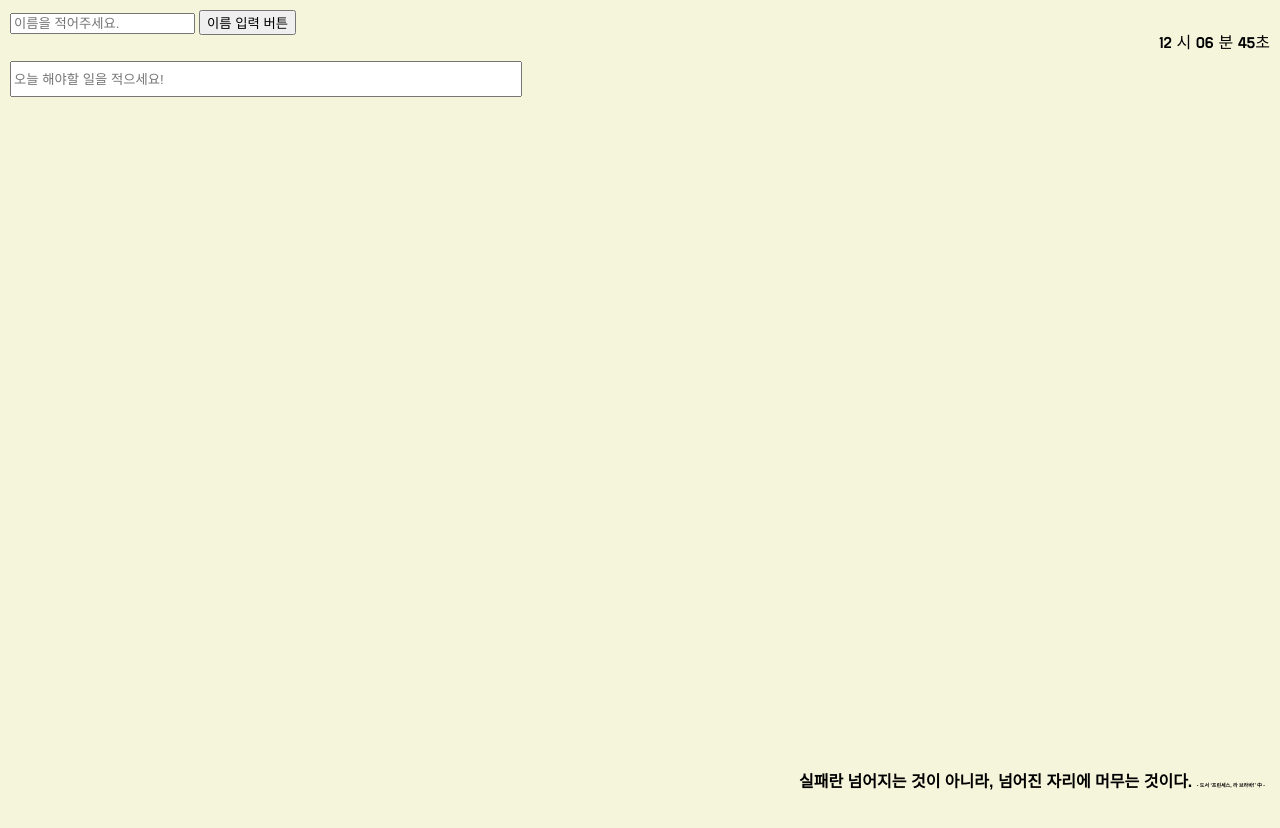
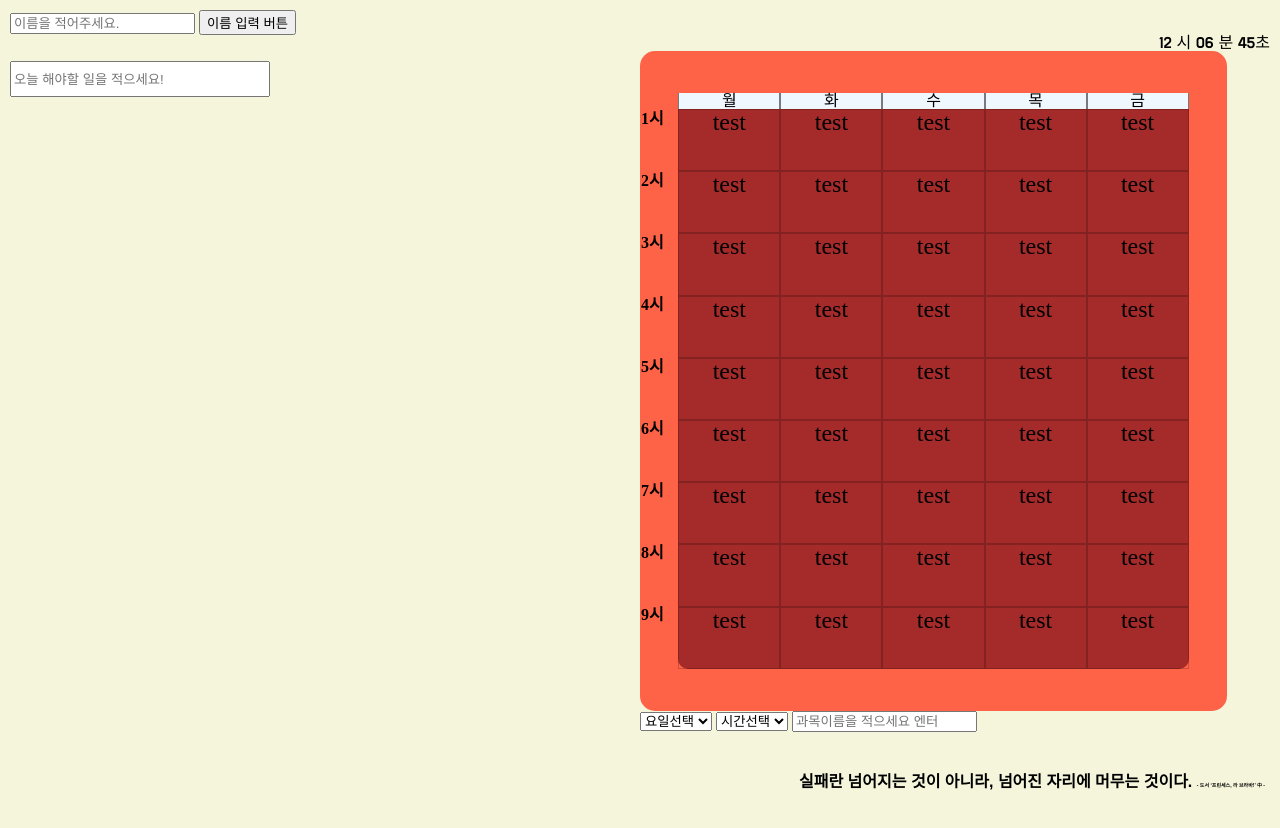
Before and after one commit to dmdrk1414/todo, a website built with Parcel: page index.html in a window 1280 px wide. Shown: the top 828 px of the page. Built offline with nearby package versions, Linux system fonts and the light colour scheme; no server answers.

Commit message:
배열에 localHost에 저장한값을 넣을때 마지막에 다시 배열에 넣어줘야 저장이 가능하다.

```diff
--- a/index.html
+++ b/index.html
@@ -26,6 +26,8 @@
     <div class="greeting_container">
       <h1 class="hidden" id="greeting"></h1>
     </div>
+    <div class="body-main-container">
+      <div class="todo-container">
         <form id="todo-form" class="todo-form">
           <input
             type="text"
@@ -35,6 +37,26 @@
           />
         </form>
         <ul id="todo-list"></ul>
+      </div>
+      <div class="main-right">
+        <div class="schedule">
+          <div class="schedule-container">
+            <div class="day-name-container"></div>
+            <div class="schedule-main-container"></div>
+            <div class="schedule-time-check-container"></div>
+          </div>
+        </div>
+        <form id="subForm">
+          <select name="job" id="daySelect">
+            <option value="">요일선택</option>
+          </select>
+          <select name="job" id="timeSelect">
+            <option value="">시간선택</option>
+          </select>
+          <input type="text" placeholder="과목이름을 적으세요 엔터" />
+        </form>
+      </div>
+    </div>
     <div class="quote-container" id="quote">
       <span class="quote_content"></span>
       <span class="quote_write"></span>
--- a/js/main.js
+++ b/js/main.js
@@ -3,4 +3,5 @@ import "./greetings";
 import "./quotes";
 import "./todo";
 import "./weather";
+import "./schedule";
 // import "./background";
--- /dev/null
+++ b/js/schedule.js
@@ -0,0 +1,99 @@
+const dayName = document.querySelector(".day-name-container");
+const scheduleContainer = document.querySelector(".schedule-main-container");
+const SUBJECT_ID = "subject";
+
+// 요일 스케줄위에함수
+const dayArr = ["월", "화", "수", "목", "금"];
+function dayNameFunc() {
+  for (let i = 0; i < 5; i++) {
+    const div = document.createElement("div");
+    div.classList.add(`dayitem_${dayArr[i]}`);
+    dayName.appendChild(div);
+    div.innerHTML = `${dayArr[i]}`;
+  }
+}
+
+const timeCheckContainer = document.querySelector(
+  ".schedule-time-check-container"
+);
+// 시간표옆에 시간체크
+function timeCheckFunc() {
+  for (let i = 1; i <= 9; i++) {
+    const div = document.createElement("div");
+    div.innerHTML = `${i}시`;
+    timeCheckContainer.appendChild(div);
+  }
+}
+
+// schedule 표 만들기 div
+function scheduleFunc() {
+  for (let i = 1; i <= 9; i++) {
+    const div = document.createElement("div");
+    div.classList.add(`scheduleDiv_container_${i}`);
+    div.classList.add(`scheduleDiv_container`);
+    scheduleContainer.appendChild(div);
+    const divContainer = document.querySelector(`.scheduleDiv_container_${i}`);
+
+    for (let j = 1; j <= 5; j++) {
+      const div = document.createElement("div");
+      divContainer.appendChild(div);
+      div.innerHTML = "test";
+    }
+  }
+}
+
+// select DayOption
+const daySelect = document.querySelector("#daySelect");
+function makeDayOption() {
+  for (let i = 0; i < 5; i++) {
+    const option = document.createElement("option");
+    option.value = `${dayArr[i]}요일`;
+    option.innerHTML = `${dayArr[i]}요일`;
+    daySelect.appendChild(option);
+  }
+}
+
+// select timeOption
+const timeSelect = document.querySelector("#timeSelect");
+function makeOption() {
+  for (let i = 1; i <= 9; i++) {
+    const option = document.createElement("option");
+    option.value = `${i}시`;
+    option.innerHTML = `${i}시`;
+    timeSelect.appendChild(option);
+  }
+}
+
+// input 과목이름 엔터 submit 처리
+const subForm = document.querySelector("#subForm");
+const subInput = document.querySelector("#subForm input");
+let subjectArr = [];
+function handleSubFormSubmit(event) {
+  event.preventDefault();
+  const tempObject = {
+    day: daySelect.value,
+    time: timeSelect.value,
+    value: subInput.value,
+  };
+  subjectArr.push(tempObject);
+  localStorage.setItem(SUBJECT_ID, JSON.stringify(subjectArr)); // 저장
+}
+// 로컬호스트에 저장시 string타입으로
+const saveSchedule = localStorage.getItem(SUBJECT_ID);
+if (saveSchedule !== null) {
+  const parseSubject = JSON.parse(saveSchedule);
+  subjectArr = parseSubject;
+}
+subForm.addEventListener("submit", handleSubFormSubmit);
+
+// call 함수
+function scheduleCall() {
+  timeCheckFunc();
+  dayNameFunc();
+  scheduleFunc();
+
+  makeDayOption();
+  makeOption();
+}
+
+scheduleCall();
--- a/package.json
+++ b/package.json
@@ -10,6 +10,7 @@
   "author": "",
   "license": "ISC",
   "dependencies": {
+    "bootstrap": "^5.1.3",
     "parcel-bundler": "^1.12.5"
   },
   "devDependencies": {
--- a/scss/main.scss
+++ b/scss/main.scss
@@ -4,13 +4,18 @@
 @import "./screen/quote.scss";
 @import "./screen/todo.scss";
 @import "./screen/clock_wheather.scss";
+@import "./screen/schedule.scss";
 
-// font
+// @import "../node_modules/bootstrap/scss/bootstrap.scss";
+
 // font-family: 'Do Hyeon', sans-serif; clock.js
 @import url("https://fonts.googleapis.com/css2?family=Do+Hyeon&display=swap");
 //  todolist  font-family: 'Do Hyeon', sans-serif;
 //  명언 font-family: 'Do Hyeon', sans-serif;
 
+.body-main-container {
+  display: flex;
+}
 body {
   background-color: beige;
   margin: 10px;
--- a/scss/screen/clock_wheather.scss
+++ b/scss/screen/clock_wheather.scss
@@ -5,6 +5,7 @@
   flex-direction: column;
   .clock {
     font-family: "Do Hyeon", sans-serif;
+    font-size: 20p;
   }
   .weather_container {
     font-family: "Do Hyeon", sans-serif;
--- /dev/null
+++ b/scss/screen/schedule.scss
@@ -0,0 +1,62 @@
+$barSize: 0.5px;
+$ScheduleDivSize: 10.8%;
+.main-right {
+  width: 50%;
+}
+.schedule {
+  display: flex;
+  justify-content: center;
+  align-items: center;
+  position: relative;
+  background-color: tomato;
+  width: 90%;
+  height: 640px;
+  padding: 10px;
+  border-radius: 15px;
+  .schedule-container {
+    background-color: brown;
+    width: 90%;
+    height: 90%;
+    border-radius: 10px;
+
+    .schedule-time-check-container {
+      position: absolute;
+      top: 60px;
+      left: 1px;
+      div {
+        font-weight: bold;
+        height: 62px;
+      }
+    }
+
+    .day-name-container {
+      display: flex;
+      justify-content: center;
+      background-color: aliceblue;
+
+      div {
+        display: flex;
+        justify-content: center;
+        width: 20%;
+        border-right: $barSize solid rgba($color: #000000, $alpha: 0.5);
+        border-left: $barSize solid rgba($color: #000000, $alpha: 0.5);
+      }
+    }
+
+    .schedule-main-container {
+      height: 100%;
+      .scheduleDiv_container {
+        display: flex;
+        height: $ScheduleDivSize;
+        div {
+          display: flex;
+          justify-content: center;
+          width: 20%;
+          border: $barSize solid rgba($color: #000000, $alpha: 0.2);
+
+          font-size: 24px;
+        }
+      }
+    }
+  }
+}
--- a/scss/screen/todo.scss
+++ b/scss/screen/todo.scss
@@ -1,15 +1,18 @@
-.todo-form {
-  margin-top: 10px;
-  .todo-form_input {
-    width: 40%;
-    height: 30px;
+.todo-container {
+  width: 50%;
+  .todo-form {
+    margin-top: 10px;
+    .todo-form_input {
+      width: 40%;
+      height: 30px;
+    }
   }
 }
 
 .todo_li {
   display: flex;
   justify-content: space-between;
-  width: 50%;
+  width: 90%;
   margin: 10px 0px 10px;
   border-bottom: 1px solid rgba($color: #999797, $alpha: 0.5);
 
```
Also changed, not shown: dist/index.html, 6 other files. Lines whose indentation alone changed are shown as unchanged.
